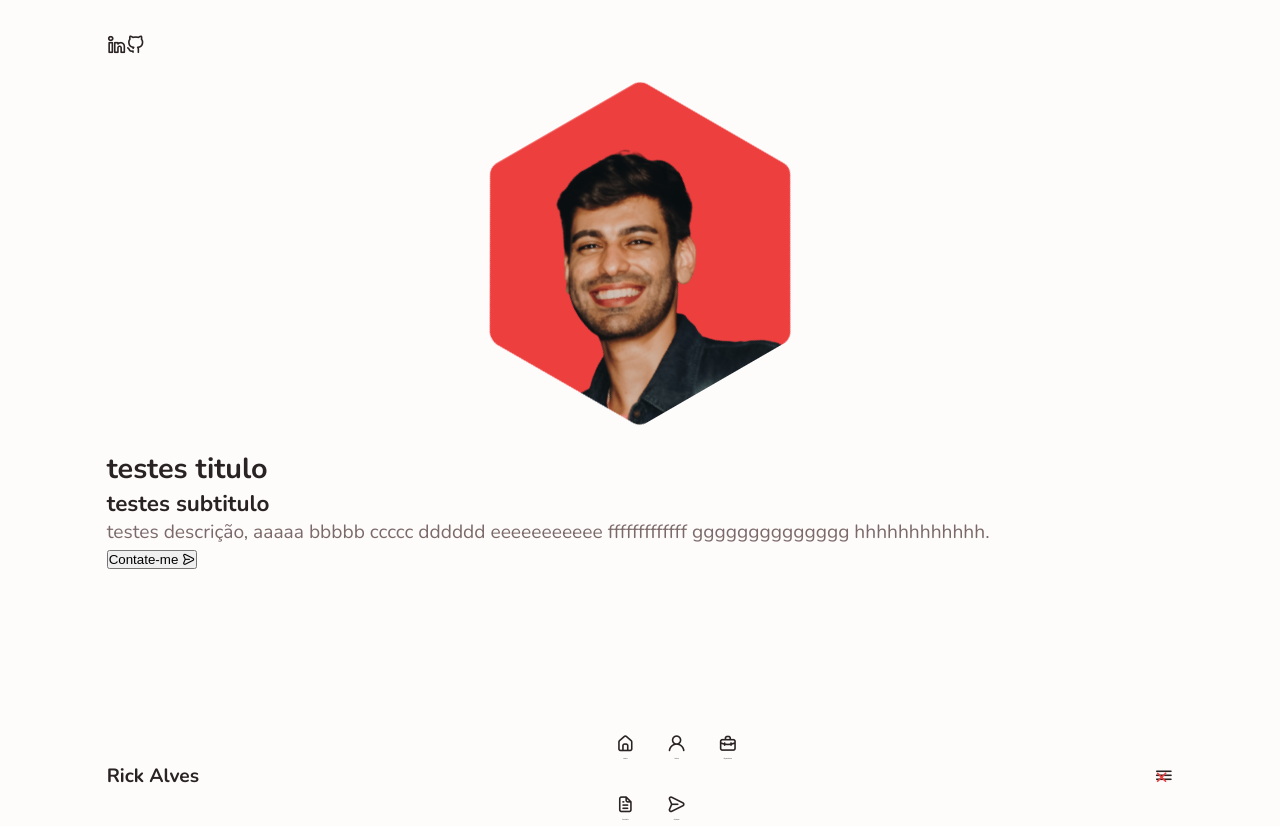
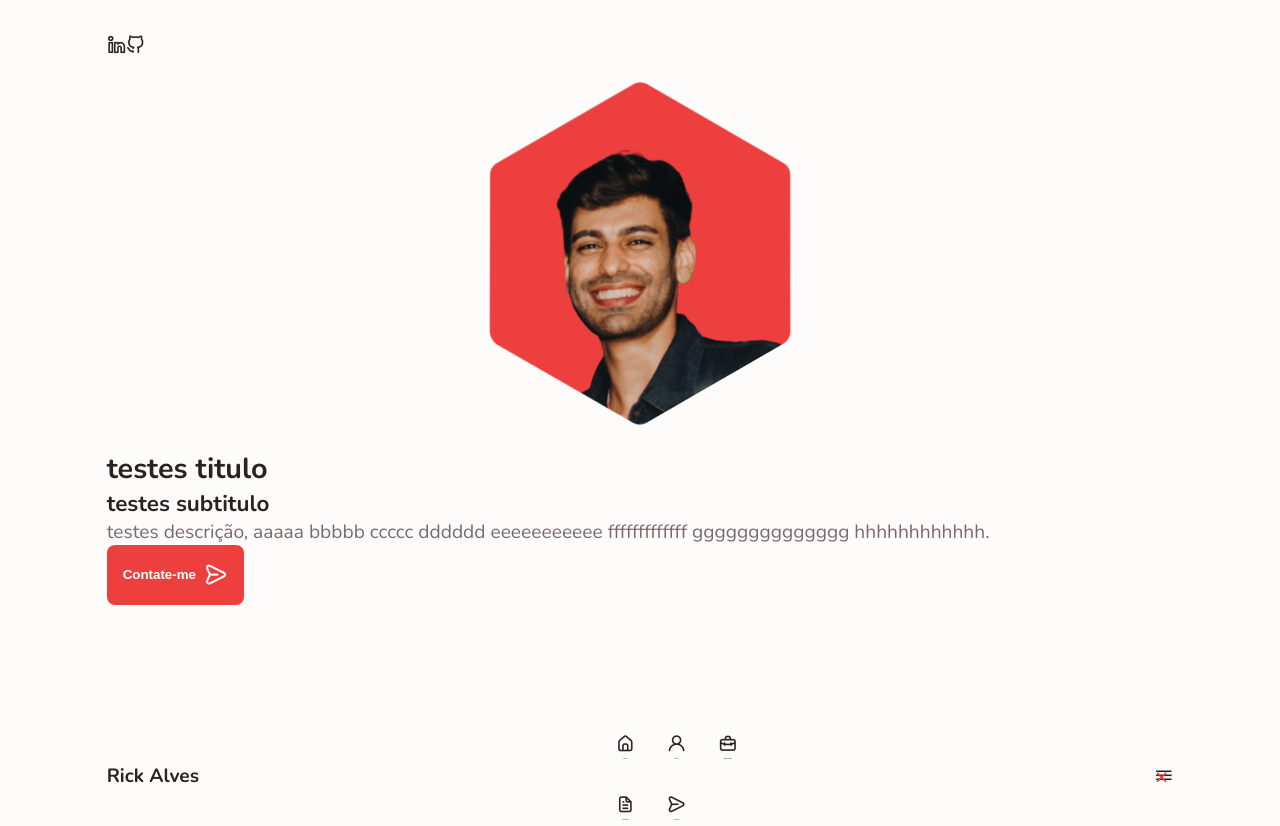
Before and after one commit to RickAlves07/personal-website, an Angular app: page / in a window 1280 px wide. Before the commit the page ends 800 px from the top, so only its background shows below. Built offline with nearby package versions, Linux system fonts and the light colour scheme.

Commit message:
ajustes css e botões

```diff
--- a/src/app/components/home/home.component.html
+++ b/src/app/components/home/home.component.html
@@ -29,7 +29,7 @@
 				<span>
 					Contate-me
 				</span>
-				<i class="uil uil-message"></i>
+				<i class="uil uil-message contact-icon"></i>
 			</button>
 		</div>
 	</div>
--- a/src/app/components/home/home.component.scss
+++ b/src/app/components/home/home.component.scss
@@ -17,3 +17,24 @@
 		transform: rotate(-360deg);
 	}
 }
+
+.button
+{
+	display: inline-flex;
+	background-color: var(--first-color);
+	font-weight: var(--font-medium);
+	color: #fff;
+	align-items: center;
+}
+
+.button:hover
+{
+	background-color: var(--first-color-alt);
+}
+
+.contact-icon
+{
+	font-size: var(	--h2-font-size);
+	margin-left: .5rem;
+	transition: .3s;
+}
--- a/src/styles.scss
+++ b/src/styles.scss
@@ -137,11 +137,19 @@ img
 	height: auto;
 }
 
-$width-1: 968px;
-$width-2: 767px;
+button
+{
+	cursor: pointer;
+	border: none;
+	padding: 1rem;
+	border-radius: .5rem;
+}
 
 //media screen globals
-@media screen and (min-width: $width-1)
+$media-query-968: 968px;
+$media-query-767: 767px;
+
+@media screen and (min-width: $media-query-968)
 {
 	:root
 	{
@@ -156,7 +164,7 @@ $width-2: 767px;
 }
 
 //nav-menu
-@media screen and (max-width: $width-2)
+@media screen and (max-width: $media-query-767)
 {
 	.nav-menu
 	{
```
